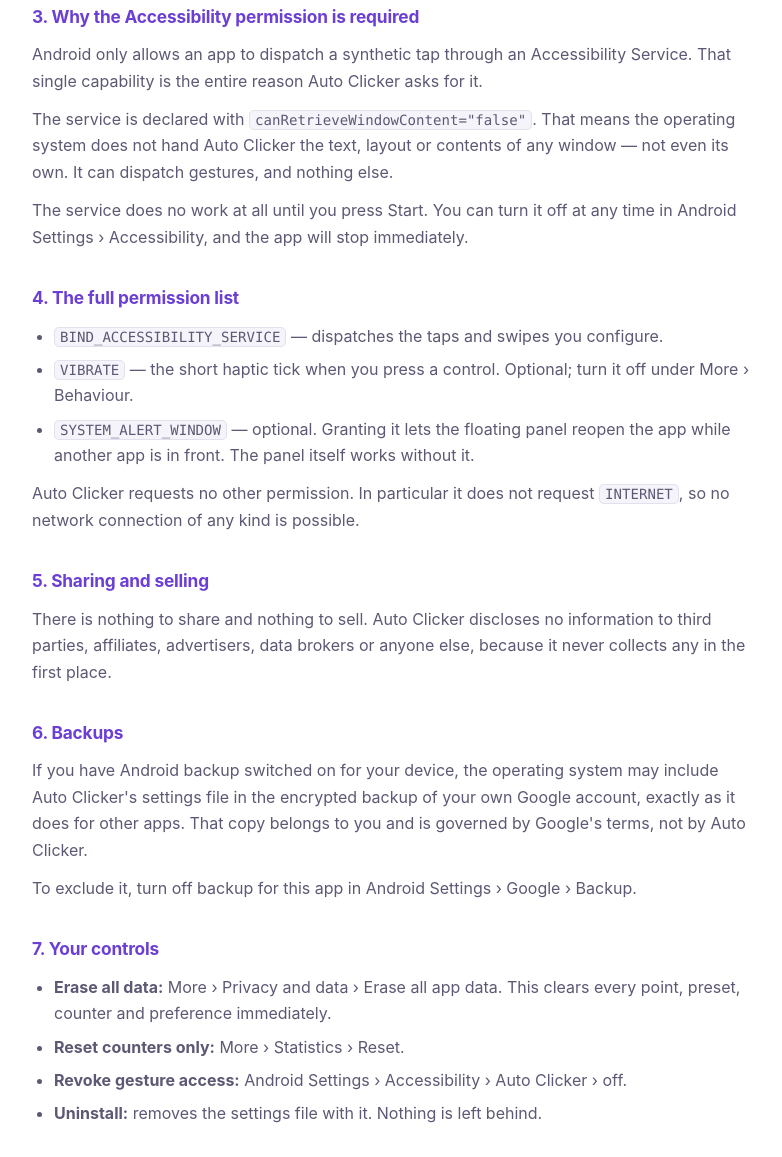
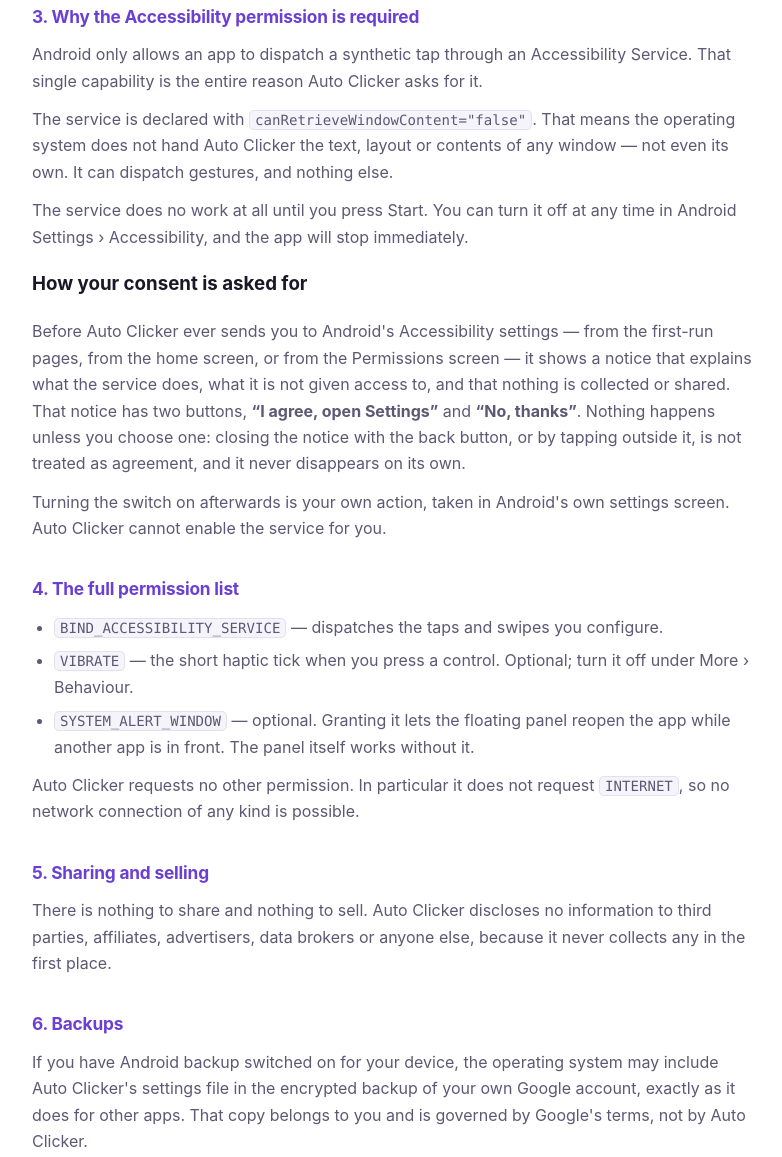
Before and after one commit to epicproject/auto-clicker-privacy-policy, a plain HTML site: page index.html in a window 1280 px wide. Shown: the part 1161-2318 px from the top of the page, without its empty margins (248-1030 px from the left). Drawn offline with Linux system fonts and the light colour scheme.

Commit message:
Say how consent for the Accessibility service is taken
Play rejected the first submission because the in-app disclosure did not
meet the prominent-disclosure rules. The app now shows a notice with two
explicit buttons before it ever opens Android's Accessibility settings,
and neither back nor a tap outside counts as agreement. The policy has to
describe what the app actually does, so it says that now.

```diff
--- a/index.html
+++ b/index.html
@@ -84,7 +84,7 @@
 
 <header>
   <h1>Privacy Policy</h1>
-  <p class="meta">Auto Clicker for Android · Version 1.0 · Effective 28 August 2026</p>
+  <p class="meta">Auto Clicker for Android · Version 1.0.1 · Effective 23 November 2026</p>
   <span class="pkg">com.epicproject.automatictap.autoclicker</span>
 </header>
 
@@ -135,6 +135,17 @@
   even its own. It can dispatch gestures, and nothing else.</p>
   <p>The service does no work at all until you press Start. You can turn it off at any time in
   Android Settings › Accessibility, and the app will stop immediately.</p>
+
+  <h3>How your consent is asked for</h3>
+  <p>Before Auto Clicker ever sends you to Android's Accessibility settings — from the first-run
+  pages, from the home screen, or from the Permissions screen — it shows a notice that explains
+  what the service does, what it is not given access to, and that nothing is collected or shared.
+  That notice has two buttons, <strong>“I agree, open Settings”</strong> and
+  <strong>“No, thanks”</strong>. Nothing happens unless you choose one: closing the notice with
+  the back button, or by tapping outside it, is not treated as agreement, and it never disappears
+  on its own.</p>
+  <p>Turning the switch on afterwards is your own action, taken in Android's own settings screen.
+  Auto Clicker cannot enable the service for you.</p>
 </section>
 
 <section>
@@ -206,7 +217,7 @@
 </section>
 
 <footer>
-  Auto Clicker 1.0 · effective 28 August 2026 · com.epicproject.automatictap.autoclicker
+  Auto Clicker 1.0.1 · effective 23 November 2026 · com.epicproject.automatictap.autoclicker
 </footer>
 
 </div>
```
